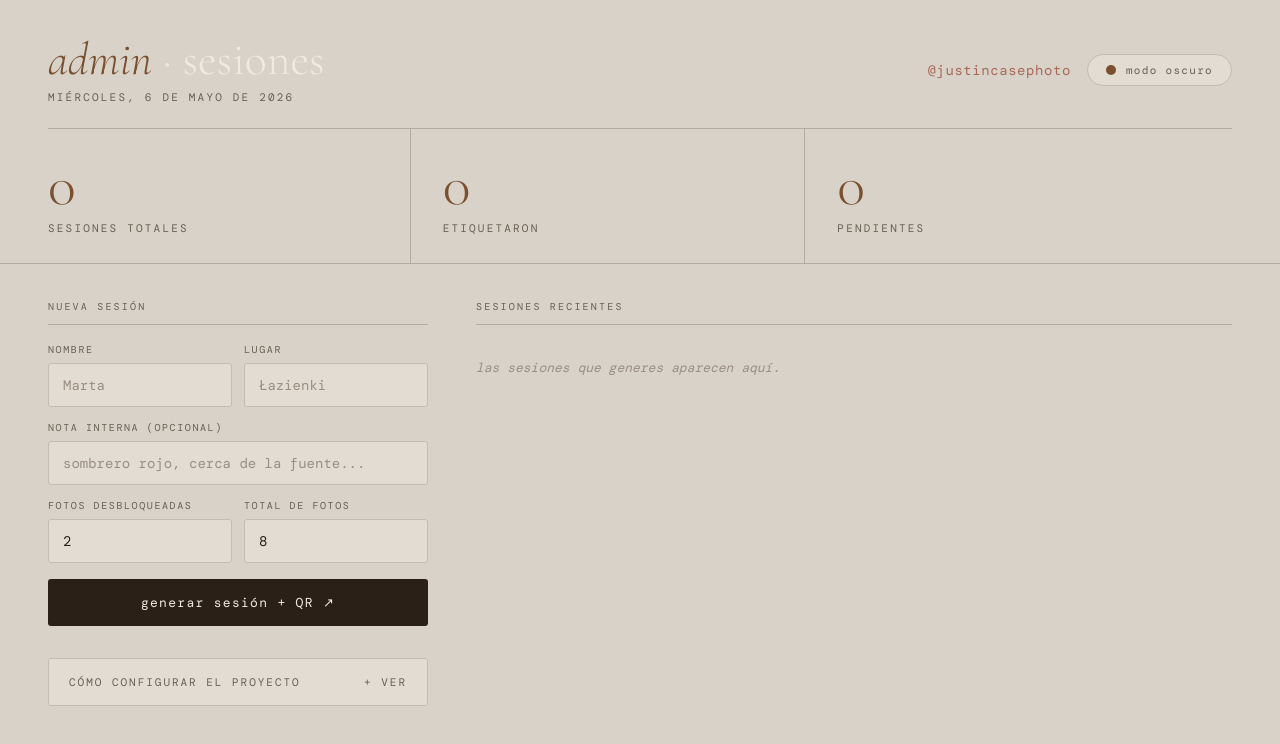
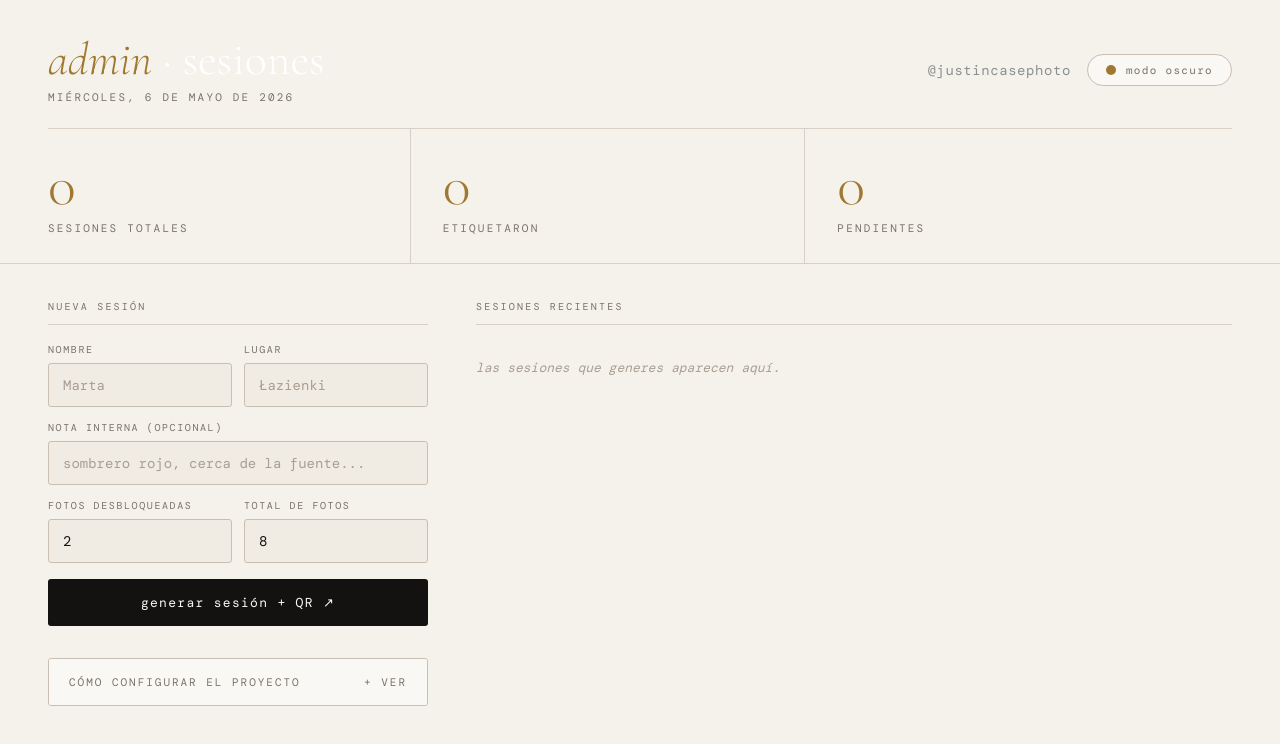
Before and after one commit to justincasephoto/photoMaster, a plain HTML site: page admin/index.html in a window 1280 px wide. Both pictures are taken after a click on the button "modo luz". Drawn offline with nearby package versions, Linux system fonts and the light colour scheme; a web font is replaced by a local one.

Commit message:
Nuevo modo claro y oscuro

```diff
--- a/admin/index.html
+++ b/admin/index.html
@@ -35,28 +35,28 @@
     }
 
     /* ══════════════════════════════
-       LIGHT MODE — Boznańska
-       grises yeso, crema, rosa quemado, ocre, azul pizarra, verde musgo
+       LIGHT MODE — minimalista clásico
+       blancos · negros · cremas · dorados · plateados
     ══════════════════════════════ */
     [data-theme="light"] {
-      --bg:       #d8d2c8;
-      --bg2:      #cac4ba;
-      --bg3:      #e2dcd2;
-      --line:     #b4aca0;
-      --line2:    #c4bcb0;
-      --text:     #2a2018;
-      --muted:    #6a5e52;
-      --dim:      #9a8e82;
-      --accent:   #7a5030;
-      --accent2:  #a86858;
-      --silver:   #607878;
-      --white:    #f0ebe0;
-      --green:    #4a6a4a;
-      --red:      #8a4040;
-      --amber:    #7a5828;
-      --btn-bg:   #2a2018;
-      --btn-fg:   #f0ebe0;
-      --input-bg: #e2dcd2;
+      --bg:       #f5f2ec;   /* crema marfil */
+      --bg2:      #ede8df;   /* crema oscura */
+      --bg3:      #faf8f4;   /* blanco roto */
+      --line:     #d8d0c4;
+      --line2:    #c8bfb2;
+      --text:     #141210;   /* negro cálido */
+      --muted:    #7a7268;
+      --dim:      #a89e92;
+      --accent:   #a07830;   /* dorado clásico */
+      --accent2:  #8a9090;   /* plateado */
+      --silver:   #6a7878;   /* plateado oscuro */
+      --white:    #ffffff;
+      --green:    #3a5a3a;
+      --red:      #803030;
+      --amber:    #a07030;
+      --btn-bg:   #141210;
+      --btn-fg:   #faf8f4;
+      --input-bg: #f0ece4;
     }
 
     html { background: var(--bg); }
@@ -302,9 +302,9 @@
     [data-theme="dark"] .badge-new     { background: #3a1a1a; color: var(--red);   border: 1px solid #5a2a2a; }
     [data-theme="dark"] .badge-tagged  { background: #1a3a22; color: var(--green); border: 1px solid #2a5a32; }
     [data-theme="dark"] .badge-pending { background: #3a2e1a; color: var(--amber); border: 1px solid #5a4a2a; }
-    [data-theme="light"] .badge-new    { background: #e0cec8; color: var(--red);   border: 1px solid #c0a09a; }
-    [data-theme="light"] .badge-tagged { background: #ccdacc; color: var(--green); border: 1px solid #9aba9a; }
-    [data-theme="light"] .badge-pending{ background: #e0d8c0; color: var(--amber); border: 1px solid #c0a868; }
+    [data-theme="light"] .badge-new    { background: #f0e0d8; color: #803030; border: 1px solid #d0a898; }
+    [data-theme="light"] .badge-tagged { background: #ddeedd; color: #2a5a2a; border: 1px solid #90c090; }
+    [data-theme="light"] .badge-pending{ background: #f4ead0; color: #7a5010; border: 1px solid #d4b870; }
 
     .session-actions {
       grid-column: 1 / -1;
```
